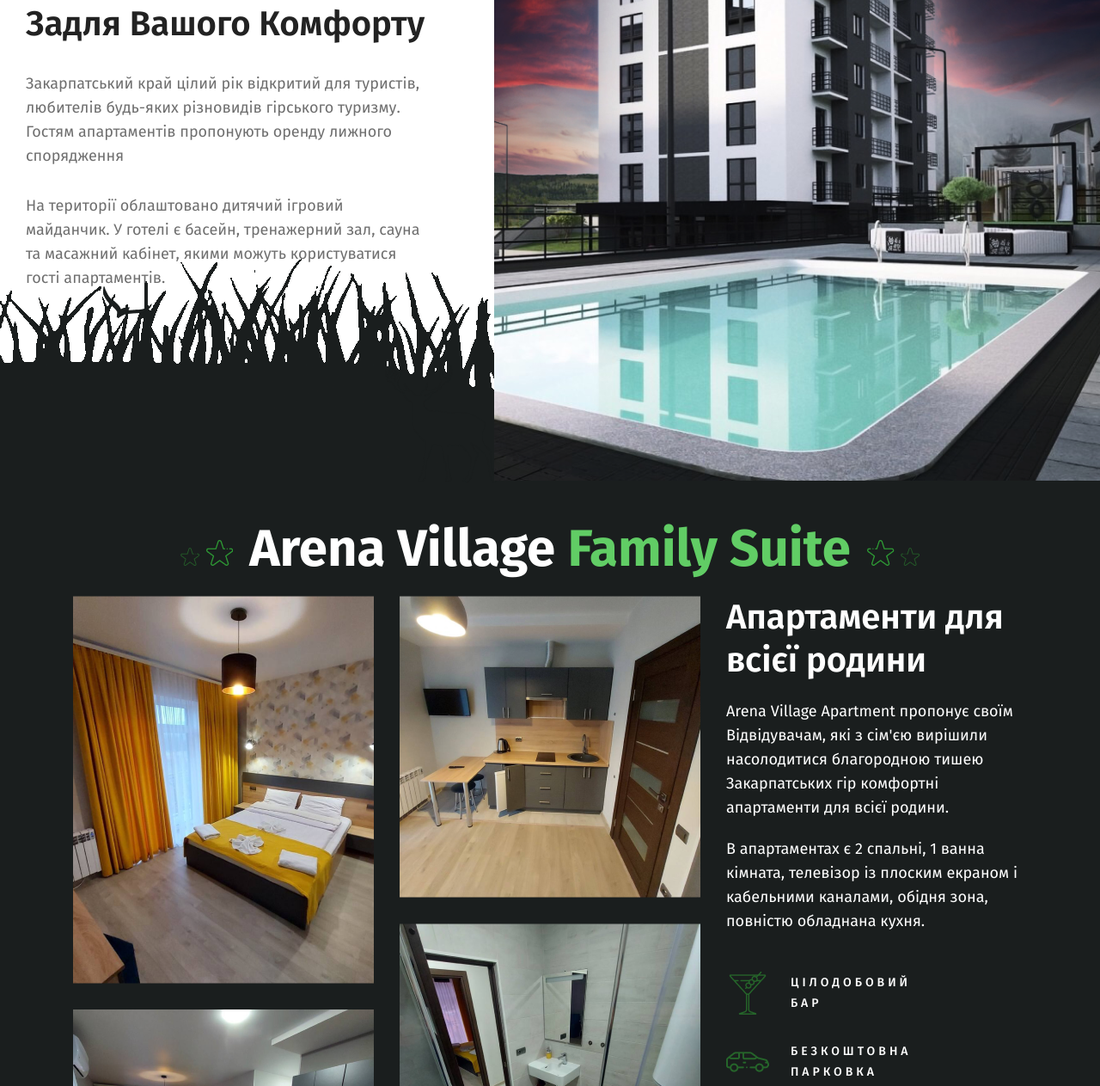
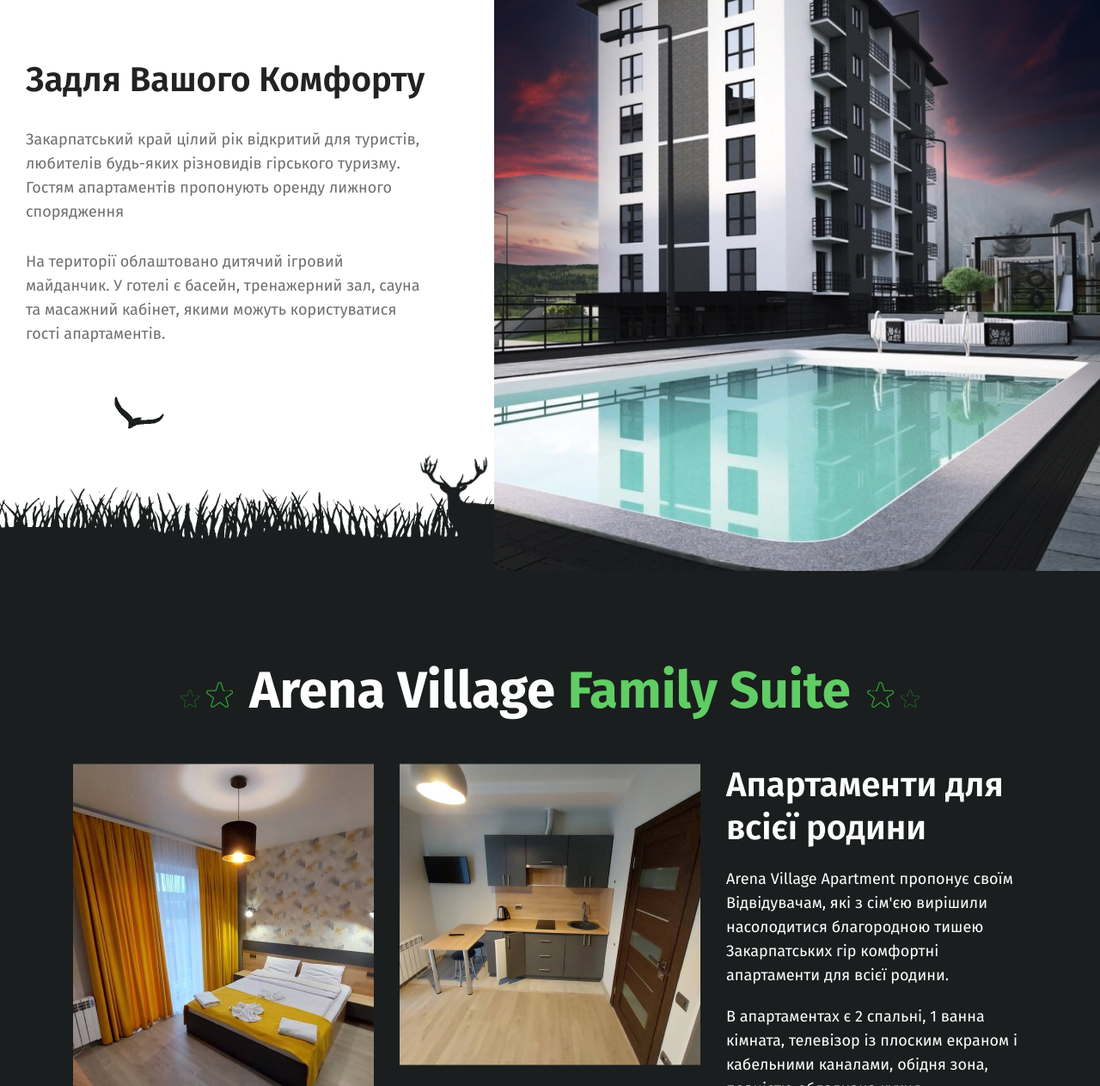
Before and after one commit to Arena-Apartments/Arena-Apartments.github.io, a plain HTML site: page index.html in a window 1280 px wide. Shown: the part 1339-2602 px from the top of the page at 86% size. Drawn offline with Linux system fonts and the light colour scheme.

Commit message:
Add files via upload

```diff
--- a/assets/css/style.css
+++ b/assets/css/style.css
@@ -15,7 +15,8 @@ body {
 *,
 *::before,
 *::after {
-  box-sizing: border-box; }
+  box-sizing: border-box;
+  scroll-behavior: smooth; }
 
 ul[class],
 ol[class] {
@@ -138,6 +139,12 @@ footer {
 .fadeInBlur {
   -webkit-animation-name: fadeInBlur;
   animation-name: fadeInBlur; }
+
+.header {
+
+    margin-bottom: 30px;
+
+}
 
 .header__inner {
   display: flex; }
@@ -471,6 +478,9 @@ footer {
       max-height: 820px; }
 
 .features-top {
+
+    margin-bottom: 75px;
+
   display: flex;
   align-items: center; }
   @media (max-width: 991px) {
@@ -594,7 +604,7 @@ footer {
     max-width: 500px;
     padding: 0 15px;
     margin-left: 7vw;
-    margin-bottom: 70px;
+    margin-bottom: 150px;
     position: relative;
     z-index: 3; }
     @media (max-width: 1400px) {
@@ -633,6 +643,7 @@ footer {
   margin-top: -346px;
   width: 100%;
   background-image: url(../images/common/forest_bg_grass.gif);
+  background-size: 50%;
   background-repeat: repeat-x;
   background-position-y: bottom;
   height: 350px;
@@ -648,24 +659,24 @@ footer {
     position: absolute;
     background-size: contain; }
   .features-bg .parallax-eagle {
-    background-image: url(../images/common/eagle.png);
-    width: 57px;
-    height: 37px;
+    background-image: url(../images/common/eagle.gif);
+    width: 84px;
+    height: 84px;
     top: 120px;
     left: 120px; }
     @media (max-width: 1250px) {
       .features-bg .parallax-eagle {
         top: 180px; } }
   .features-bg .parallax-deer {
-    background-image: url(../images/common/deer.png);
-    width: 130px;
+    background-image: url(../images/common/deer.gif);
+    width: 180px;
     height: 140px;
     bottom: 0;
     left: 35%; }
 
 .variants {
   background-color: #1A1E1E;
-  padding: 40px 0 0px; }
+  padding: 100px 0 0px; }
   @media (max-width: 991px) {
     .variants {
       padding: 90px 0 30px; } }
@@ -675,7 +686,7 @@ footer {
     font-size: 60px;
     line-height: 70px;
     text-align: center;
-    margin: 0 auto 20px;
+    margin: 0 auto 50px;
     position: relative;
     max-width: 700px; }
     @media (max-width: 576px) {
@@ -934,7 +945,7 @@ footer {
       stroke: #1A1E1E; }
   .feedback__contacts {
     flex-shrink: 0;
-    padding: 45px 95px 60px;
+    padding: 100px 95px 100px;
     background-color: rgba(244, 244, 244, 0.9);
     max-width: 705px;
     margin-left: auto; }
```
